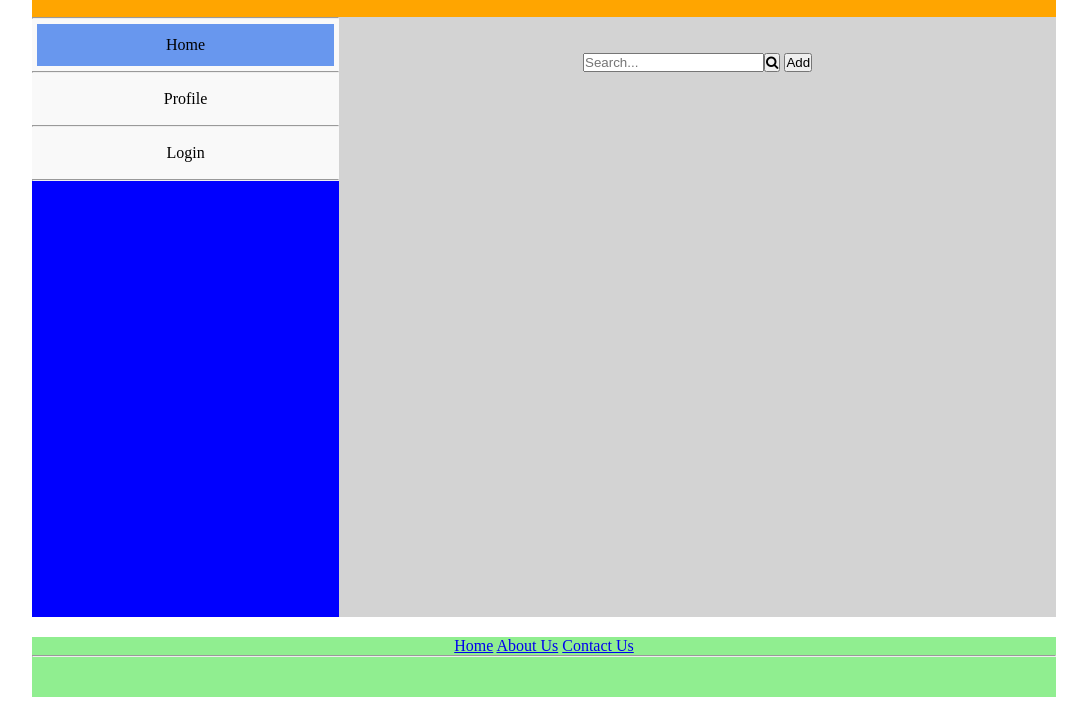
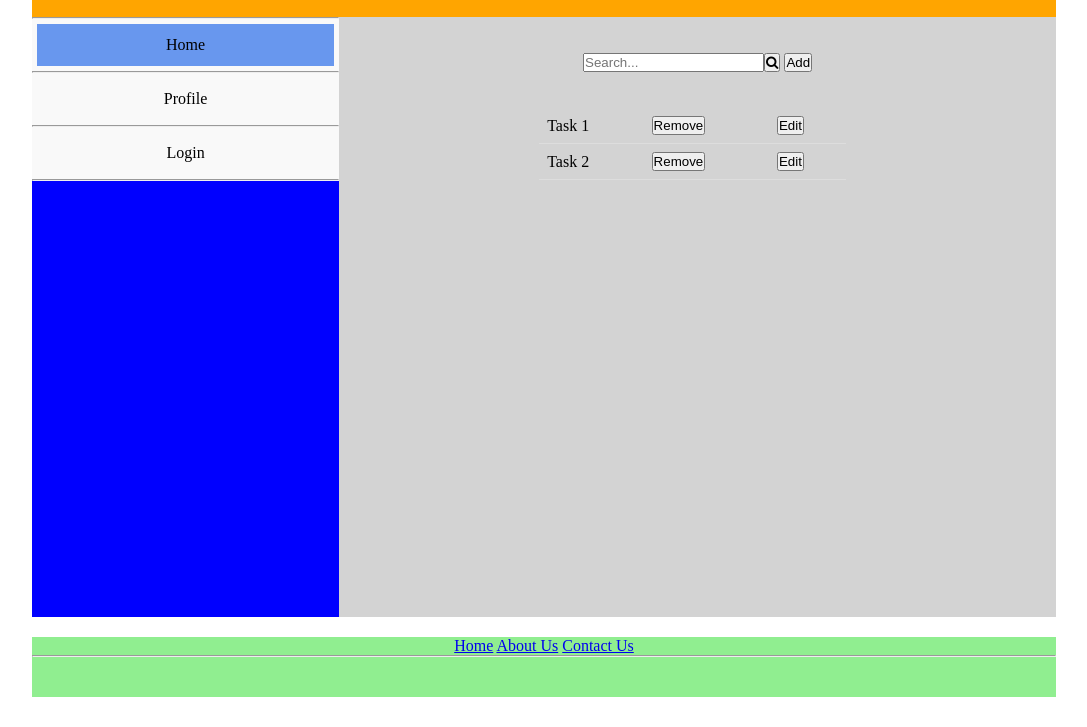
Before and after one commit to tavisca-ysant/mywebsite, a plain HTML site: page index.html in a window 1280 px wide. Shown: the part 73-800 px from the top of the page, without its empty margins (96-1183 px from the left). Drawn offline with Linux system fonts and the light colour scheme.

Commit message:
Added table

```diff
--- a/css/style.css
+++ b/css/style.css
@@ -49,7 +49,11 @@ header{
     min-height: 600px;
 
 }
-
+.tables{
+    width: 30%;
+    float: left;
+    padding-left: 200px;
+}
 p{
     font-size:12px;
     text-decoration: none;
@@ -91,7 +95,20 @@ p{
     font-size:1em;
   }
 
+  table.center {
+    margin-left:auto;
+    margin-right:auto;
+    border-collapse: collapse;
+    width: 100%;
+  }
 
+  td {
+    padding: 8px;
+    text-align: left;
+    border-bottom: 1px solid #ddd;
+  }
+
+  tr:hover {background-color:#f5f5f5;}
 
   .btn{
     background:#2ecc71;
--- a/index.html
+++ b/index.html
@@ -40,7 +40,24 @@
                      <button>Add</button>
 
                  </form>
-                </center>
+                 </center>
+                 <br/><br/>
+                 <div class="tables">
+                 <table class="center">
+                    <tr>
+                       <td>Task 1</td>
+                       <td><button>Remove</button></td>
+                       <td><button>Edit</button></td>
+                    </tr>
+                    <tr>
+                        <td>Task 2</td>
+                            <td><button>Remove</button></td>
+                            <td><button>Edit</button></td>
+                         </tr>
+                 </table>
+                </div>
+
+
 
             </div>
         </div>
```
